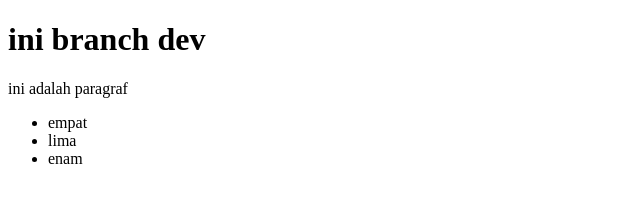
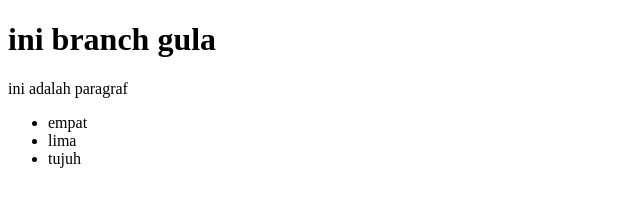
Before and after one commit to ouzymaulana/belajargithub3, a plain HTML site: page index.html in a window 1280 px wide. Shown: the full height of the page, 0-640 px from the left. Drawn offline with Linux system fonts and the light colour scheme.

Commit message:
mengedit isi file index.html di branch main

```diff
--- a/index.html
+++ b/index.html
@@ -7,12 +7,12 @@
     <title>Document</title>
 </head>
 <body>
-    <h1>ini branch dev</h1>
+    <h1>ini branch gula</h1>
     <p>ini adalah paragraf</p>
     <ul>
         <li>empat</li>
         <li>lima</li>
-        <li>enam</li>
+        <li>tujuh</li>
     </ul>
 </body>
 </html>
```
